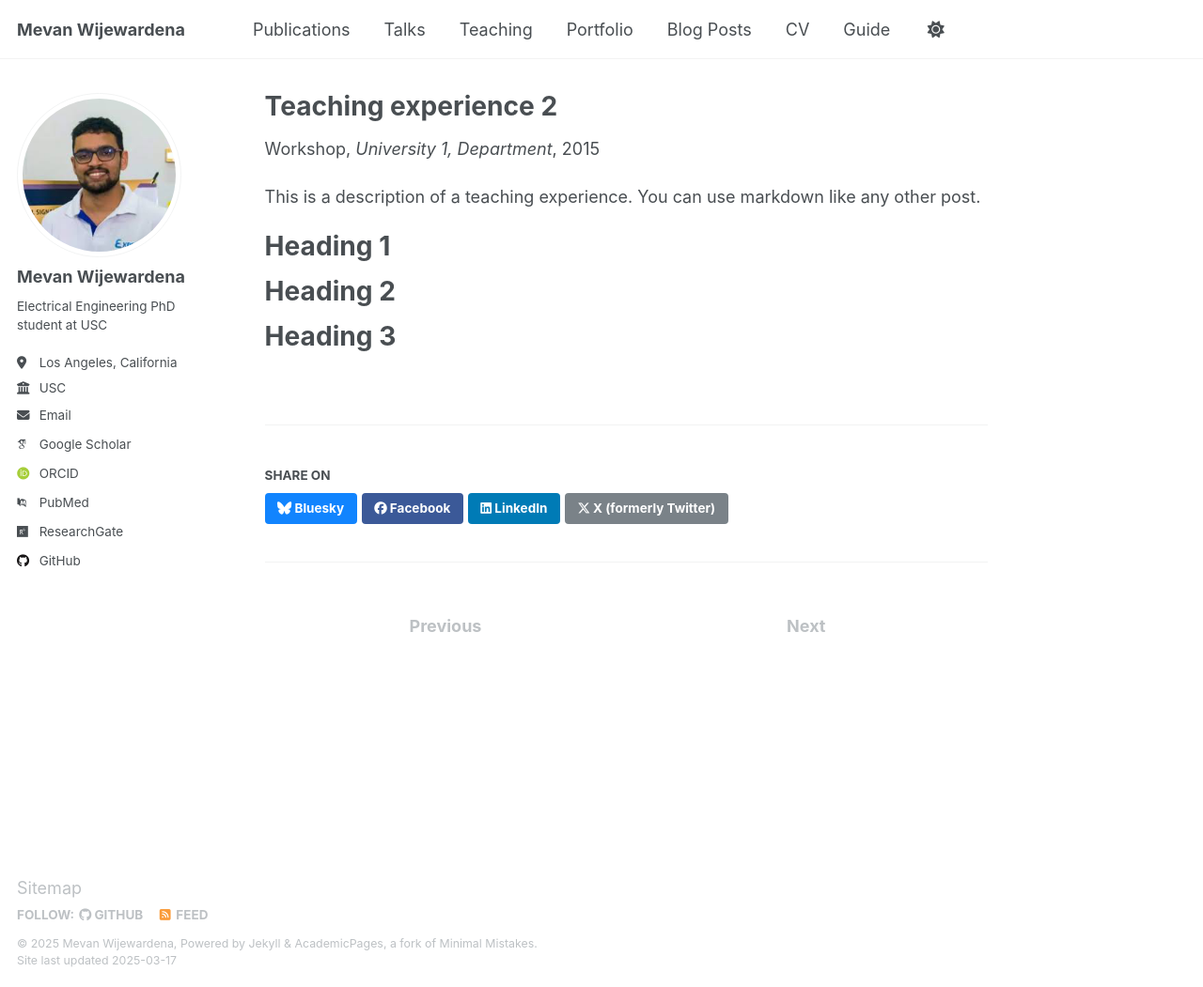
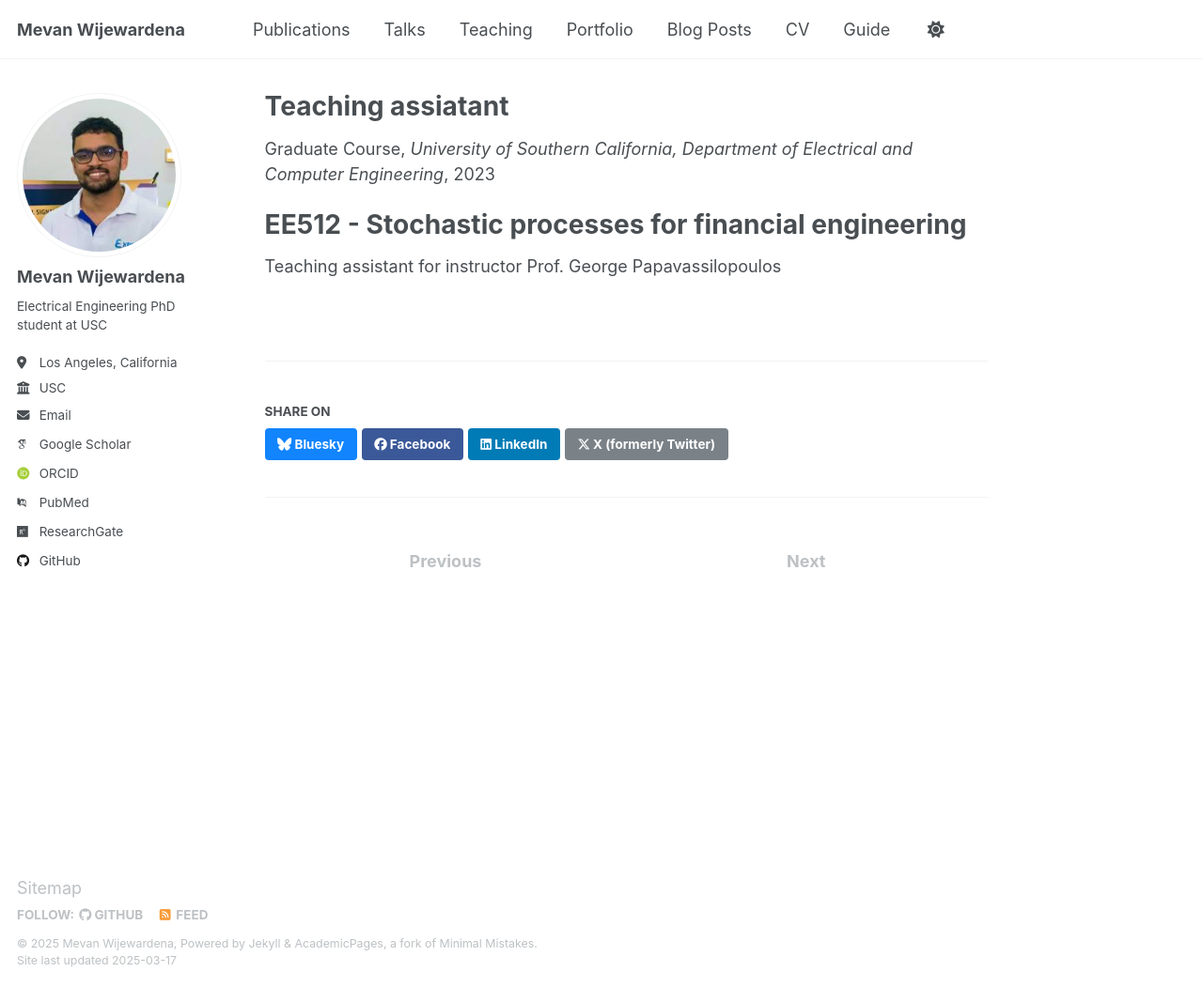
Before and after one commit to mevanwijewardena/mevanwijewardena.github.io, a Jekyll site: the page built from _teaching/2015-spring-teaching-2.md, in a window 1280 px wide and 1051 px high. Shown: the whole window at 94% size. Built offline with Jekyll 4.4.1, drawn with Linux system fonts in a browser that asks for light colours; some web fonts are replaced.

Commit message:
Update 2015-spring-teaching-2.md

```diff
--- a/_teaching/2015-spring-teaching-2.md
+++ b/_teaching/2015-spring-teaching-2.md
@@ -1,20 +1,13 @@
 ---
-title: "Teaching experience 2"
+title: "Teaching assiatant"
 collection: teaching
-type: "Workshop"
+type: "Graduate Course"
 permalink: /teaching/2015-spring-teaching-1
-venue: "University 1, Department"
-date: 2015-01-01
-location: "City, Country"
+venue: "University of Southern California, Department of Electrical and Computer Engineering"
+date: Aug. 2023 - Present
+location: "Los Angeles, California"
 ---
 
-This is a description of a teaching experience. You can use markdown like any other post.
-
-Heading 1
+EE512 - Stochastic processes for financial engineering
 ======
-
-Heading 2
-======
-
-Heading 3
-======
+Teaching assistant for instructor Prof. George Papavassilopoulos
```
